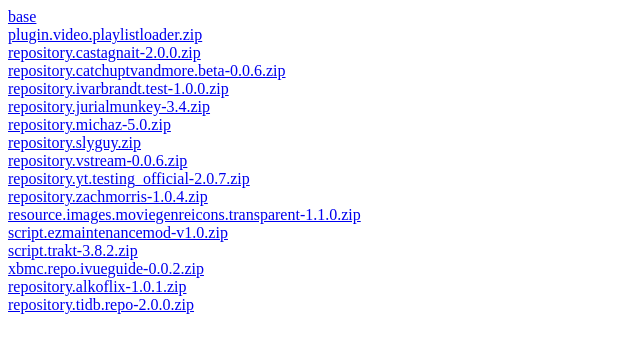
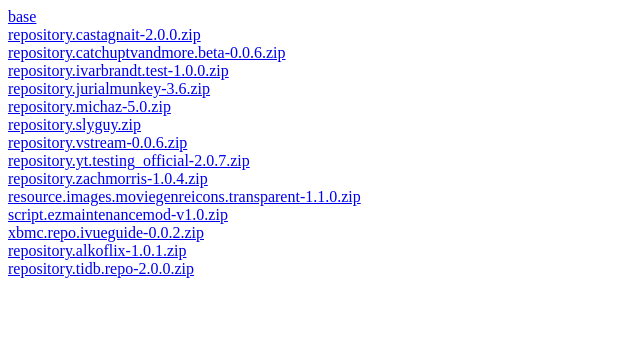
Before and after one commit to lesalkodiques/lesalkodiques.github.io, a plain HTML site: page index.html in a window 1280 px wide. Shown: the whole page, without its empty margins (0-640 px from the left). Drawn offline with Linux system fonts and the light colour scheme.

Commit message:
Update jurialmunkey repo
Removed outdated plugin link and added a new version.

```diff
--- a/index.html
+++ b/index.html
@@ -1,10 +1,9 @@
 <!DOCTYPE html>
 <a href="base/">base</a><br>
-<a href="plugin.video.playlistloader.zip">plugin.video.playlistloader.zip</a><br>
 <a href="repository.castagnait-2.0.0.zip">repository.castagnait-2.0.0.zip</a><br>
 <a href="repository.catchuptvandmore.beta-0.0.6.zip">repository.catchuptvandmore.beta-0.0.6.zip</a><br>
 <a href="repository.ivarbrandt.test-1.0.0.zip">repository.ivarbrandt.test-1.0.0.zip</a><br>
-<a href="repository.jurialmunkey-3.4.zip">repository.jurialmunkey-3.4.zip</a><br>
+<a href="repository.jurialmunkey-3.6.zip">repository.jurialmunkey-3.6.zip</a><br>
 <a href="repository.michaz-5.0.zip">repository.michaz-5.0.zip</a><br>
 <a href="repository.slyguy.zip">repository.slyguy.zip</a><br>
 <a href="repository.vstream-0.0.6.zip">repository.vstream-0.0.6.zip</a><br>
@@ -12,7 +11,6 @@
 <a href="repository.zachmorris-1.0.4.zip">repository.zachmorris-1.0.4.zip</a><br>
 <a href="resource.images.moviegenreicons.transparent-1.1.0.zip">resource.images.moviegenreicons.transparent-1.1.0.zip</a><br>
 <a href="script.ezmaintenancemod-v1.0.zip">script.ezmaintenancemod-v1.0.zip</a><br>
-<a href="script.trakt-3.8.2.zip">script.trakt-3.8.2.zip</a><br>
 <a href="xbmc.repo.ivueguide-0.0.2.zip">xbmc.repo.ivueguide-0.0.2.zip</a><br>
 <a href="repository.alkoflix-1.0.1.zip">repository.alkoflix-1.0.1.zip</a><br>
 <a href="repository.tidb.repo-2.0.0.zip">repository.tidb.repo-2.0.0.zip</a><br>
```
